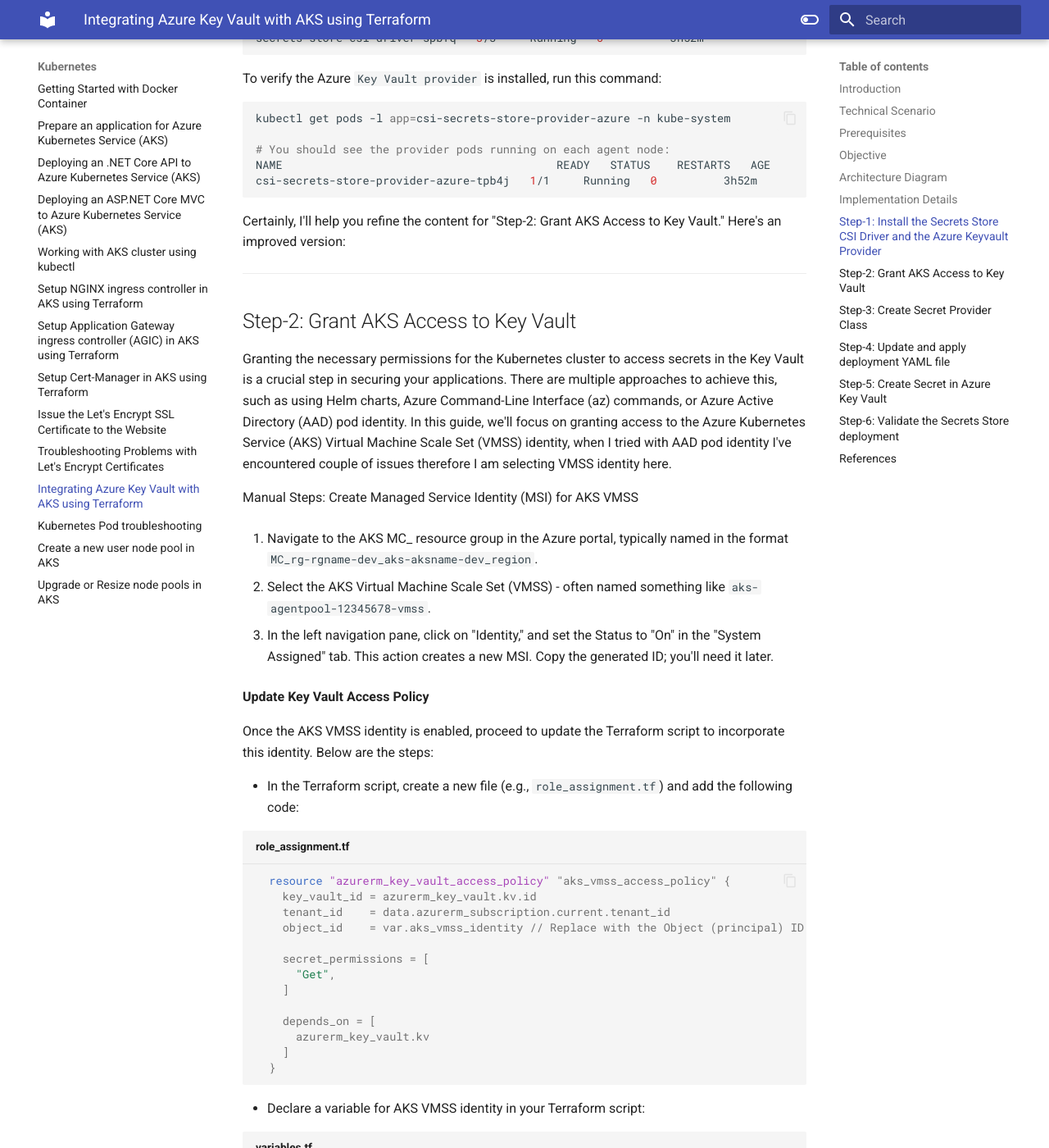
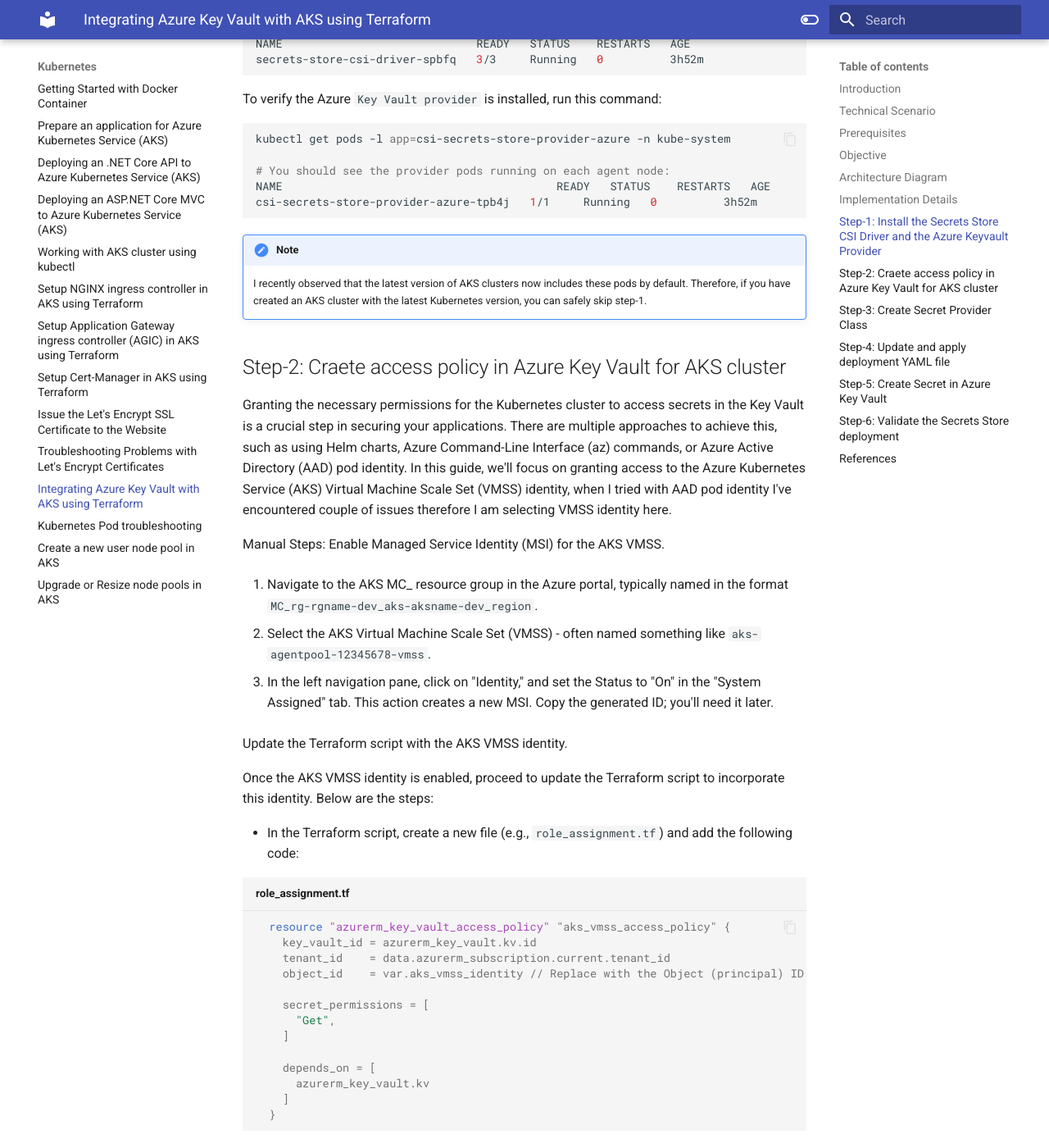
Before and after one commit to akeesari/micros-k8s, an MkDocs documentation site: the page built from docs/kubernetes/6-aks-kv-integration.md, in a window 1280 px wide and 1400 px high, scrolled down 4774 px. Shown: the whole window at 82% size. Built offline with MkDocs 1.6.1 and Material for MkDocs 9.7.7, drawn with Linux system fonts in a browser that asks for light colours; some of the changed text lies outside the part shown.

````diff
--- a/docs/kubernetes/6-aks-kv-integration.md
+++ b/docs/kubernetes/6-aks-kv-integration.md
@@ -31,7 +31,7 @@ In this exercise, we will cover the following steps to integrating Azure key vau
 
 1. **Step-1:** Install the Secrets Store CSI Driver and the Azure Keyvault Provider
 
-2. **Step 2:** Grant AKS Access to Key Vault
+2. **Step 2:** Craete access policy in Azure Key Vault for AKS cluster
 
 3. **Step 3:** Create Secret Provider Class
 
@@ -43,7 +43,7 @@ In this exercise, we will cover the following steps to integrating Azure key vau
 
 ## Architecture Diagram
 
-This digram from MSDN documentation explains step by step workflow of the CSI driver with pod identity.
+This digram explains components used in this lab like CSI driver, Keyvault Provider & AKS VMSS access in Key vault.
 
 ![Alt text](images\image-32.png)
 
@@ -83,13 +83,13 @@ kubectl get namespace -A
 
 ## Implementation Details
 
-This guide will take you through the steps to configure and run the Azure Key Vault Provider for Secrets Store CSI driver on Kubernetes.
+This guide will take you through the steps to configure and run the Azure Key Vault Provider for Secrets Store CSI driver on Kubernetes for Integrating Azure Key Vault with AKS cluster.
 
 Utilize Terraform to deploy the Secrets Store CSI Driver Helm chart onto AKS.
 
 ## Step-1: Install the Secrets Store CSI Driver and the Azure Keyvault Provider
 
-In order to install any kind of helm charts using terraform we need following three providers;
+To install Helm charts using Terraform, you'll need to add the necessary Terraform providers. Here's an example of how to include them in your `provider.tf` file:
 
 Let's add following terraform providers in `provider.tf` file
 
@@ -209,15 +209,16 @@ kubectl get pods -l app=csi-secrets-store-provider-azure -n kube-system
 NAME                                         READY   STATUS    RESTARTS   AGE
 csi-secrets-store-provider-azure-tpb4j   1/1     Running   0          3h52m
 ```
-Certainly, I'll help you refine the content for "Step-2: Grant AKS Access to Key Vault." Here's an improved version:
 
----
+!!! note
+    I recently observed that the latest version of AKS clusters now includes these pods by default. Therefore, if you have created an AKS cluster with the latest Kubernetes version, you can safely skip step-1.
 
-## Step-2: Grant AKS Access to Key Vault
+## Step-2: Craete access policy in Azure Key Vault for AKS cluster
 
 Granting the necessary permissions for the Kubernetes cluster to access secrets in the Key Vault is a crucial step in securing your applications. There are multiple approaches to achieve this, such as using Helm charts, Azure Command-Line Interface (az) commands, or Azure Active Directory (AAD) pod identity. In this guide, we'll focus on granting access to the Azure Kubernetes Service (AKS) Virtual Machine Scale Set (VMSS) identity, when I tried with AAD pod identity I've encountered couple of issues therefore I am selecting VMSS identity here.
 
-Manual Steps: Create Managed Service Identity (MSI) for AKS VMSS
+
+Manual Steps: Enable Managed Service Identity (MSI) for the AKS VMSS.
 
 1. Navigate to the AKS MC_ resource group in the Azure portal, typically named in the format `MC_rg-rgname-dev_aks-aksname-dev_region`.
 
@@ -225,7 +226,7 @@ Manual Steps: Create Managed Service Identity (MSI) for AKS VMSS
 
 3. In the left navigation pane, click on "Identity," and set the Status to "On" in the "System Assigned" tab. This action creates a new MSI. Copy the generated ID; you'll need it later.
 
-**Update Key Vault Access Policy**
+Update the Terraform script with the AKS VMSS identity.
 
 Once the AKS VMSS identity is enabled, proceed to update the Terraform script to incorporate this identity. Below are the steps:
 
@@ -456,9 +457,6 @@ kubectl exec busybox-secrets-store-inline --namespace kube-system -- cat /mnt/se
 MyAKSHCIExampleSecret
 ```
 
-Certainly! Here's an improved version for the "References" section:
-
----
 
 ## References
 
````
Also changed, not shown: other parts of docs/kubernetes/6-aks-kv-integration.md (+1 -1 lines), docs/azure/8-vnet.md (+3 -1 lines), docs/azure/9-acr.md (+5 -1 lines), docs/azure/images/image-74.png (added), docs/azure/images/image-75.png (added), docs/kubernetes/images/image-32.png.
